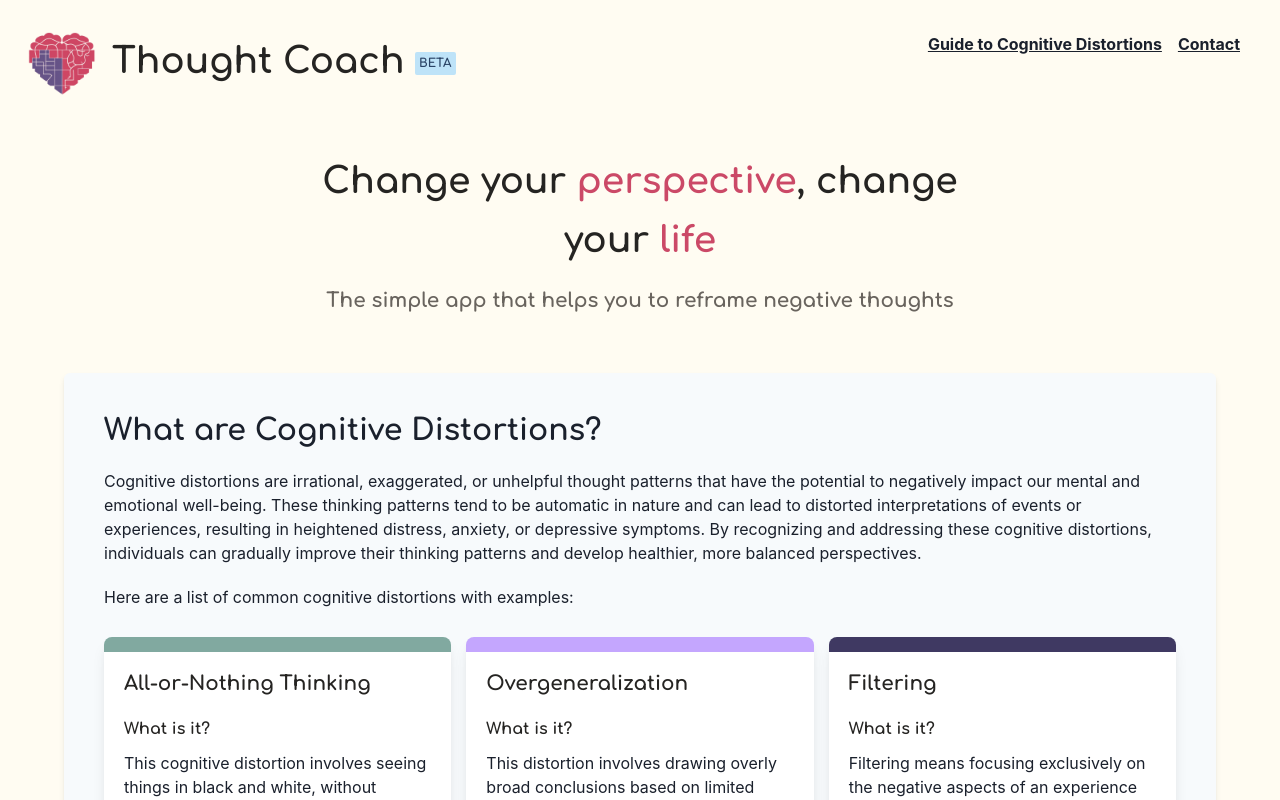
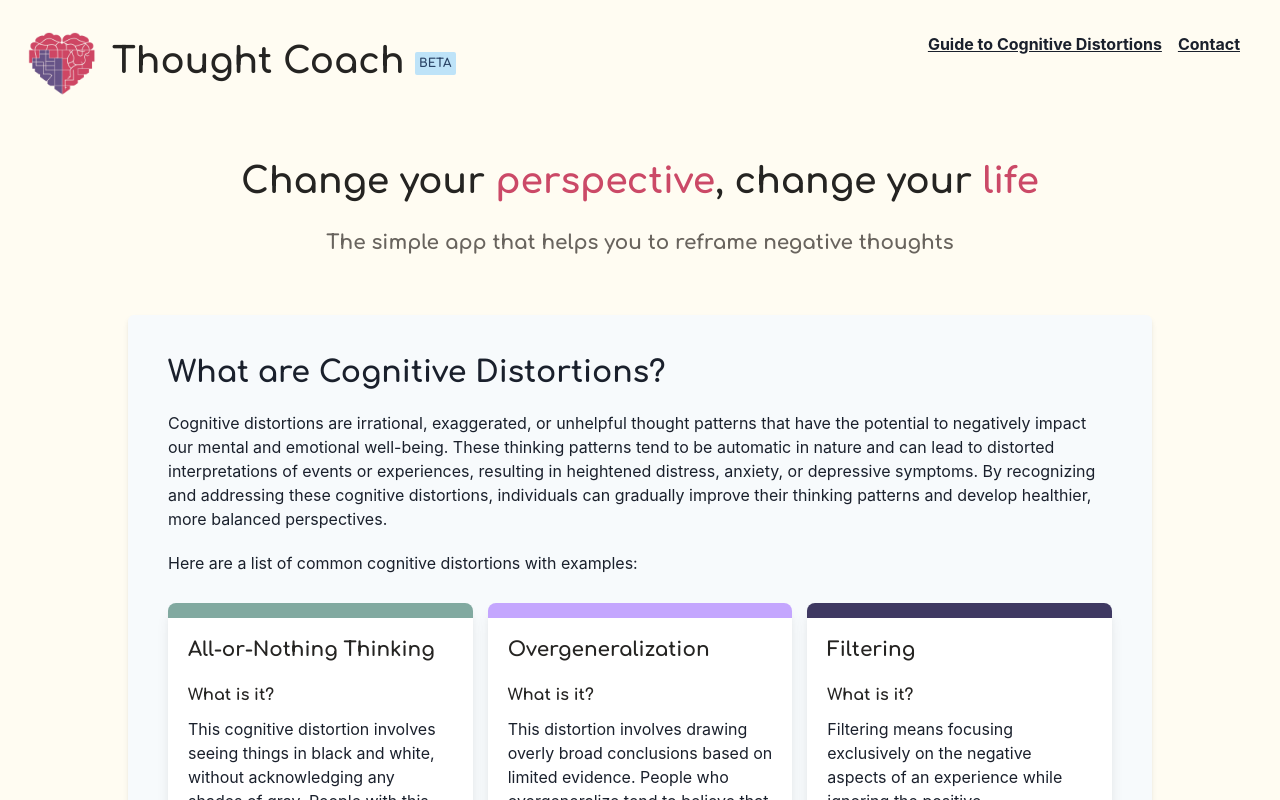
Before and after one commit to mtharrison/thoughtcoach, a Next.js app: page /cognitive-distortions in a window 1280 px wide. Built offline with nearby package versions, Linux system fonts and the light colour scheme.

Commit message:
responseive hacks

```diff
--- a/src/components/layout.tsx
+++ b/src/components/layout.tsx
@@ -28,12 +28,7 @@ export default function Layout({ children }: { children: ReactNode }) {
           ></Alert>
           <Box p={3} bg="headerBlockColor">
             <Header />
-            <Container
-              maxW={{ sm: '100%', md: '60%' }}
-              centerContent
-              mt={10}
-              mb={10}
-            >
+            <Container centerContent mt={10} mb={10}>
               <Heading
                 color="headingColor1"
                 textAlign="center"
--- a/src/pages/_app.tsx
+++ b/src/pages/_app.tsx
@@ -45,7 +45,7 @@ const Container = defineStyleConfig({
   // Two sizes: sm and md
   sizes: {
     sm: {
-      maxW: '90%',
+      maxW: '100%',
     },
     md: {
       maxW: '80%',
@@ -69,12 +69,13 @@ const Container = defineStyleConfig({
       rounded: 'md',
       maxW: 'fit-content',
       p: 5,
+      justifyItems: 'flex-start',
     },
     normal: {},
   },
   // The default size and variant values
   defaultProps: {
-    size: 'sm',
+    size: 'md',
     variant: 'normal',
   },
 });
--- a/src/pages/cognitive-distortions.tsx
+++ b/src/pages/cognitive-distortions.tsx
@@ -26,7 +26,7 @@ function marshalDistortions(reference: any): DistortionsProps {
 export default function CognitiveDistortions() {
   return (
     <Layout>
-      <Container variant={'main'}>
+      <Container variant={'main'} maxW={{ sm: '100%', md: '80%' }}>
         <Heading mb={5} size={'lg'}>
           What are Cognitive Distortions?
         </Heading>
```
